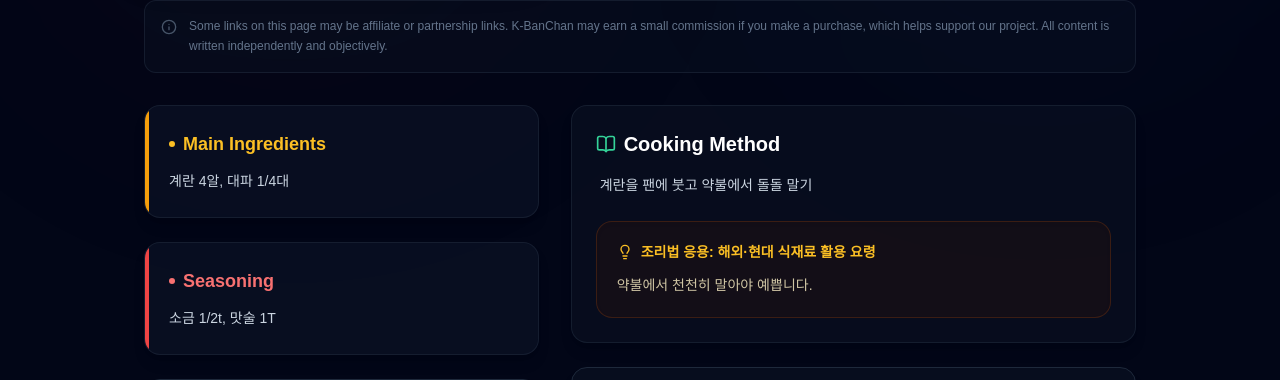
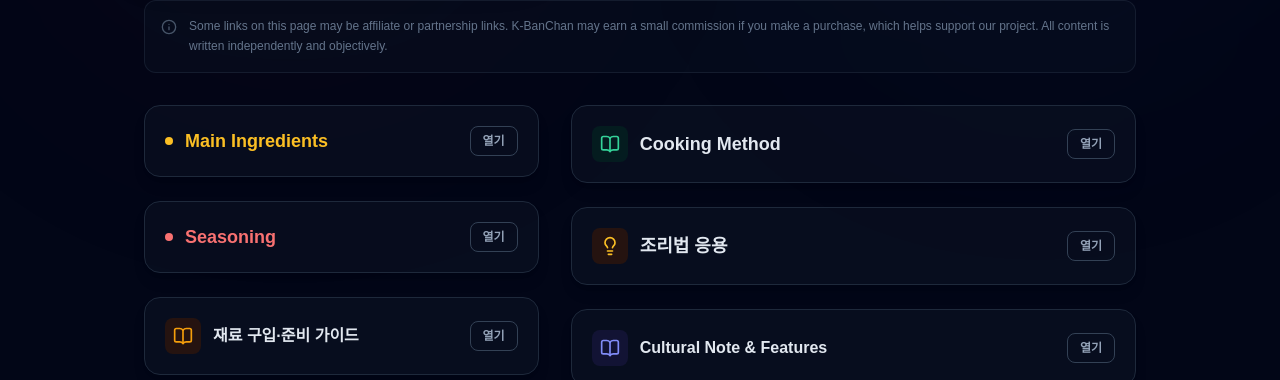
Before and after one commit to EBookMart/K-BanChan, a Next.js app: page /en/banchan/gyeran-mari-01 in a window 1280 px wide. Shown: the part 572-952 px from the top of the page. Built offline with nearby package versions, Linux system fonts and the light colour scheme.

Commit message:
feat: add SeasonalThemeBanner component for seasonal promotional displays

```diff
--- a/src/app/[locale]/banchan/[slug]/page.tsx
+++ b/src/app/[locale]/banchan/[slug]/page.tsx
@@ -201,29 +201,43 @@ export default async function BanchanDetailPage({ params: { locale, slug } }: Pr
           <div className="grid grid-cols-1 md:grid-cols-12 gap-8 mb-16">
             {/* 좌측: 재료 및 양념 (md:5열) */}
             <div className="md:col-span-5 space-y-6">
-              {/* 주재료 박스 */}
-              <div className="p-6 rounded-2xl bg-slate-900/50 border border-slate-800/60 shadow-lg relative overflow-hidden group">
-                <div className="absolute top-0 left-0 w-1 h-full bg-amber-500" />
-                <h3 className="text-lg font-bold text-amber-400 mb-3 flex items-center gap-2">
-                  <span className="w-1.5 h-1.5 rounded-full bg-amber-400" />
-                  {t("detail.ingredients")}
-                </h3>
-                <p className="text-sm text-slate-300 leading-relaxed whitespace-pre-line font-medium">
+              {/* 주재료 박스 (아코디언) */}
+              <details className="group border border-slate-800 bg-slate-900/40 rounded-2xl overflow-hidden open:bg-slate-900/60 transition-colors shadow-lg">
+                <summary className="flex items-center justify-between p-5 cursor-pointer list-none [&::-webkit-details-marker]:hidden hover:bg-slate-800/50 transition-colors">
+                  <div className="flex items-center gap-3">
+                    <span className="w-2 h-2 rounded-full bg-amber-400" />
+                    <h3 className="text-lg font-bold text-amber-400 group-hover:text-amber-300 transition-colors">{t("detail.ingredients")}</h3>
+                  </div>
+                  <div className="text-slate-400 text-xs font-bold px-3 py-1.5 rounded-lg border border-slate-700 group-open:bg-amber-600 group-open:text-white group-open:border-amber-500 transition-colors">
+                    <span className="group-open:hidden">열기</span>
+                    <span className="hidden group-open:inline">닫기</span>
+                  </div>
+                </summary>
+                <div className="p-5 pt-0 border-t border-slate-800/50 mt-2">
+                  <p className="text-sm text-slate-300 leading-relaxed whitespace-pre-line font-medium pt-2">
                     {banchan.ingredients.main}
                   </p>
                 </div>
+              </details>
 
-              {/* 양념 박스 */}
-              <div className="p-6 rounded-2xl bg-slate-900/50 border border-slate-800/60 shadow-lg relative overflow-hidden group">
-                <div className="absolute top-0 left-0 w-1 h-full bg-red-500" />
-                <h3 className="text-lg font-bold text-red-400 mb-3 flex items-center gap-2">
-                  <span className="w-1.5 h-1.5 rounded-full bg-red-400" />
-                  {t("detail.seasoning")}
-                </h3>
-                <p className="text-sm text-slate-300 leading-relaxed whitespace-pre-line font-medium">
+              {/* 양념 박스 (아코디언) */}
+              <details className="group border border-slate-800 bg-slate-900/40 rounded-2xl overflow-hidden open:bg-slate-900/60 transition-colors shadow-lg">
+                <summary className="flex items-center justify-between p-5 cursor-pointer list-none [&::-webkit-details-marker]:hidden hover:bg-slate-800/50 transition-colors">
+                  <div className="flex items-center gap-3">
+                    <span className="w-2 h-2 rounded-full bg-red-400" />
+                    <h3 className="text-lg font-bold text-red-400 group-hover:text-red-300 transition-colors">{t("detail.seasoning")}</h3>
+                  </div>
+                  <div className="text-slate-400 text-xs font-bold px-3 py-1.5 rounded-lg border border-slate-700 group-open:bg-red-600 group-open:text-white group-open:border-red-500 transition-colors">
+                    <span className="group-open:hidden">열기</span>
+                    <span className="hidden group-open:inline">닫기</span>
+                  </div>
+                </summary>
+                <div className="p-5 pt-0 border-t border-slate-800/50 mt-2">
+                  <p className="text-sm text-slate-300 leading-relaxed whitespace-pre-line font-medium pt-2">
                     {banchan.ingredients.seasoning || "N/A"}
                   </p>
                 </div>
+              </details>
 
               {/* 식재료 구매 가이드 (아코디언) */}
               <details className="group border border-slate-800 bg-slate-900/40 rounded-2xl overflow-hidden open:bg-slate-900/60 transition-colors shadow-lg">
@@ -253,29 +267,49 @@ export default async function BanchanDetailPage({ params: { locale, slug } }: Pr
 
             {/* 우측: 조리법 및 문화 배경 (md:7열) */}
             <div className="md:col-span-7 space-y-6">
-              {/* 조리법 요약 */}
-              <div className="p-6 rounded-2xl bg-slate-900/40 border border-slate-800/60 shadow-lg">
-                <h3 className="text-xl font-bold text-white mb-4 flex items-center gap-2">
-                  <BookOpen className="w-5 h-5 text-emerald-400" />
-                  {t("detail.cooking_summary")}
-                </h3>
-                <div className="text-sm text-slate-300 leading-relaxed whitespace-pre-line pl-1">
+              {/* 조리법 요약 (아코디언) */}
+              <details className="group border border-slate-800 bg-slate-900/40 rounded-2xl overflow-hidden open:bg-slate-900/60 transition-colors shadow-lg">
+                <summary className="flex items-center justify-between p-5 cursor-pointer list-none [&::-webkit-details-marker]:hidden hover:bg-slate-800/50 transition-colors">
+                  <div className="flex items-center gap-3">
+                    <div className="p-2 rounded-lg bg-emerald-950/50 text-emerald-400 group-hover:text-emerald-300 transition-colors">
+                      <BookOpen size={20} />
+                    </div>
+                    <h3 className="text-lg font-bold text-slate-200 group-hover:text-white transition-colors">{t("detail.cooking_summary")}</h3>
+                  </div>
+                  <div className="text-slate-400 text-xs font-bold px-3 py-1.5 rounded-lg border border-slate-700 group-open:bg-emerald-600 group-open:text-white group-open:border-emerald-500 transition-colors">
+                    <span className="group-open:hidden">열기</span>
+                    <span className="hidden group-open:inline">닫기</span>
+                  </div>
+                </summary>
+                <div className="p-5 pt-0 border-t border-slate-800/50 mt-2">
+                  <div className="text-sm text-slate-300 leading-relaxed whitespace-pre-line pt-2">
                     {banchan.cooking.method}
                   </div>
+                </div>
+              </details>
 
-                {/* 요리 팁 / 조리법 응용 */}
+              {/* 요리 팁 / 조리법 응용 (아코디언) */}
               {banchan.cooking.tip && (
-                  <div className="mt-6 p-5 rounded-2xl bg-amber-950/20 border border-amber-900/40 text-amber-100/90 shadow-inner">
-                    <span className="font-bold text-amber-400 block mb-3 text-sm flex items-center gap-2">
-                      <Lightbulb className="w-4 h-4" />
-                      조리법 응용: 해외·현대 식재료 활용 요령
-                    </span>
-                    <div className="text-sm leading-relaxed whitespace-pre-line font-medium text-amber-100/80">
+                <details className="group border border-slate-800 bg-slate-900/40 rounded-2xl overflow-hidden open:bg-slate-900/60 transition-colors shadow-lg">
+                  <summary className="flex items-center justify-between p-5 cursor-pointer list-none [&::-webkit-details-marker]:hidden hover:bg-slate-800/50 transition-colors">
+                    <div className="flex items-center gap-3">
+                      <div className="p-2 rounded-lg bg-amber-950/50 text-amber-400 group-hover:text-amber-300 transition-colors">
+                        <Lightbulb size={20} />
+                      </div>
+                      <h3 className="text-lg font-bold text-slate-200 group-hover:text-white transition-colors">조리법 응용</h3>
+                    </div>
+                    <div className="text-slate-400 text-xs font-bold px-3 py-1.5 rounded-lg border border-slate-700 group-open:bg-amber-600 group-open:text-white group-open:border-amber-500 transition-colors">
+                      <span className="group-open:hidden">열기</span>
+                      <span className="hidden group-open:inline">닫기</span>
+                    </div>
+                  </summary>
+                  <div className="p-5 pt-0 border-t border-slate-800/50 mt-2">
+                    <div className="text-sm text-slate-300 leading-relaxed whitespace-pre-line pt-2">
                       {banchan.cooking.tip}
                     </div>
                   </div>
+                </details>
               )}
-              </div>
 
               {/* 반찬 스토리 (아코디언) */}
               <details className="group border border-slate-800 bg-slate-900/40 rounded-2xl overflow-hidden open:bg-slate-900/60 transition-colors shadow-lg">
```
Also changed, not shown: scripts/convert-excel.js (+4 -26 lines), 2 other files (tests, documents, lock files or other folders). Lines whose indentation alone changed are shown as unchanged.
